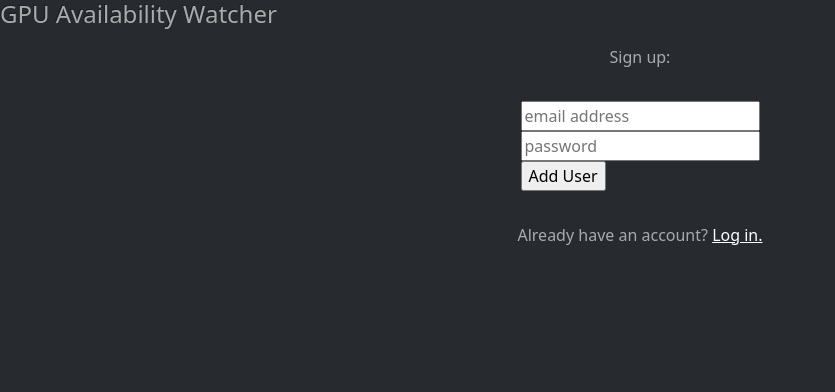
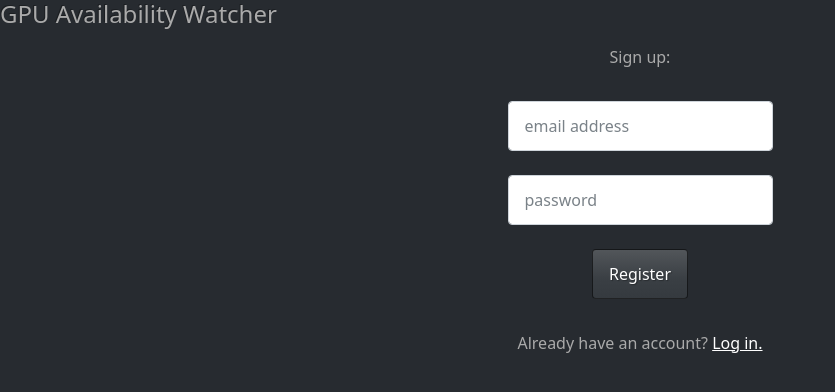
Before and after one commit to abad89/gpu-availability-watcher-frontend, a React (Create React App) app: page /register in a window 1280 px wide. Shown: the top 392 px of the page, without its empty margins (0-835 px from the left). Built offline with nearby package versions, Linux system fonts and the light colour scheme; no server answers.

Commit message:
adjust styling for login and signin pages

```diff
--- a/src/Components/LoginPage.js
+++ b/src/Components/LoginPage.js
@@ -50,6 +50,8 @@ export default function LoginPage() {
       <div className={"d-flex p-2 justify-content-center"}>
         <form onSubmit={handleSubmit}>
           <input
+            // type="email"
+            className="form-control"
             placeholder="email address"
             name="email"
             value={formData.email}
@@ -57,6 +59,7 @@ export default function LoginPage() {
             ></input>
           <br/>
           <input
+            className="form-control"
             type="password"
             placeholder="password"
             name="password"
@@ -64,7 +67,7 @@ export default function LoginPage() {
             onChange={handleChange}
             ></input>
           <br/>
-          <input className={""} type="submit" value="Log In"></input>
+          <button className={"btn btn-primary mx-auto d-block"} type="submit">Login</button>
         </form>
       </div>
       <div className="d-flex flex-column p-2 justify-content-center text-center">
--- a/src/Components/SignUpPage.js
+++ b/src/Components/SignUpPage.js
@@ -49,6 +49,7 @@ export default function SignUpPage() {
       <div className={"d-flex p-2 justify-content-center"}>
         <form onSubmit={handleSubmit}>
           <input
+            className="form-control"
             placeholder="email address"
             name="email"
             value={formData.email}
@@ -56,6 +57,7 @@ export default function SignUpPage() {
             ></input>
           <br/>
           <input
+            className="form-control"
             type="password"
             placeholder="password"
             name="password"
@@ -63,7 +65,7 @@ export default function SignUpPage() {
             onChange={handleChange}
             ></input>
           <br/>
-          <input className={""} type="submit" value="Add User"></input>
+          <button className={"btn btn-primary mx-auto d-block"} type="submit" >Register</button>
         </form>
       </div>
       <div className="d-flex flex-column p-2 justify-content-center text-center">
```
